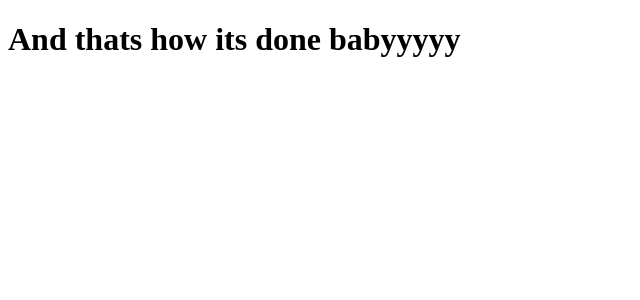
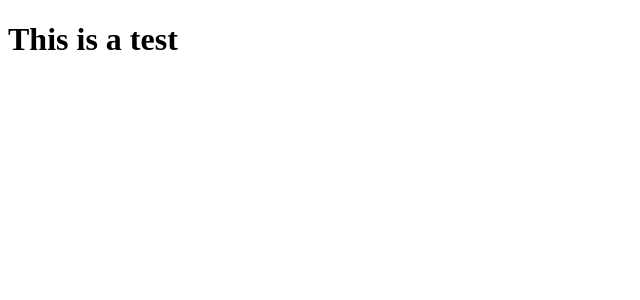
Before and after one commit to trevorsmithdev/ReactFromScratch, a React app: page / in a window 1280 px wide. Shown: the top 300 px of the page, without its empty margins (0-640 px from the left). Built offline with nearby package versions, Linux system fonts and the light colour scheme.

Commit message:
added a 'test' component

```diff
--- a/src/App.js
+++ b/src/App.js
@@ -1,8 +1,12 @@
 import React from 'react';
+import Test from './test.jsx';
 
 const App = () => {
-    const message = 'And thats how its done babyyyyy';
-return <h1>{message}</h1>
-}
+  return (
+    <div>
+      <Test />
+    </div>
+  );
+};
 
 export default App;
--- /dev/null
+++ b/src/test.jsx
@@ -0,0 +1,7 @@
+import React from 'react';
+
+const Test = () => {
+  return <h1>This is a test</h1>;
+};
+
+export default Test;
```
